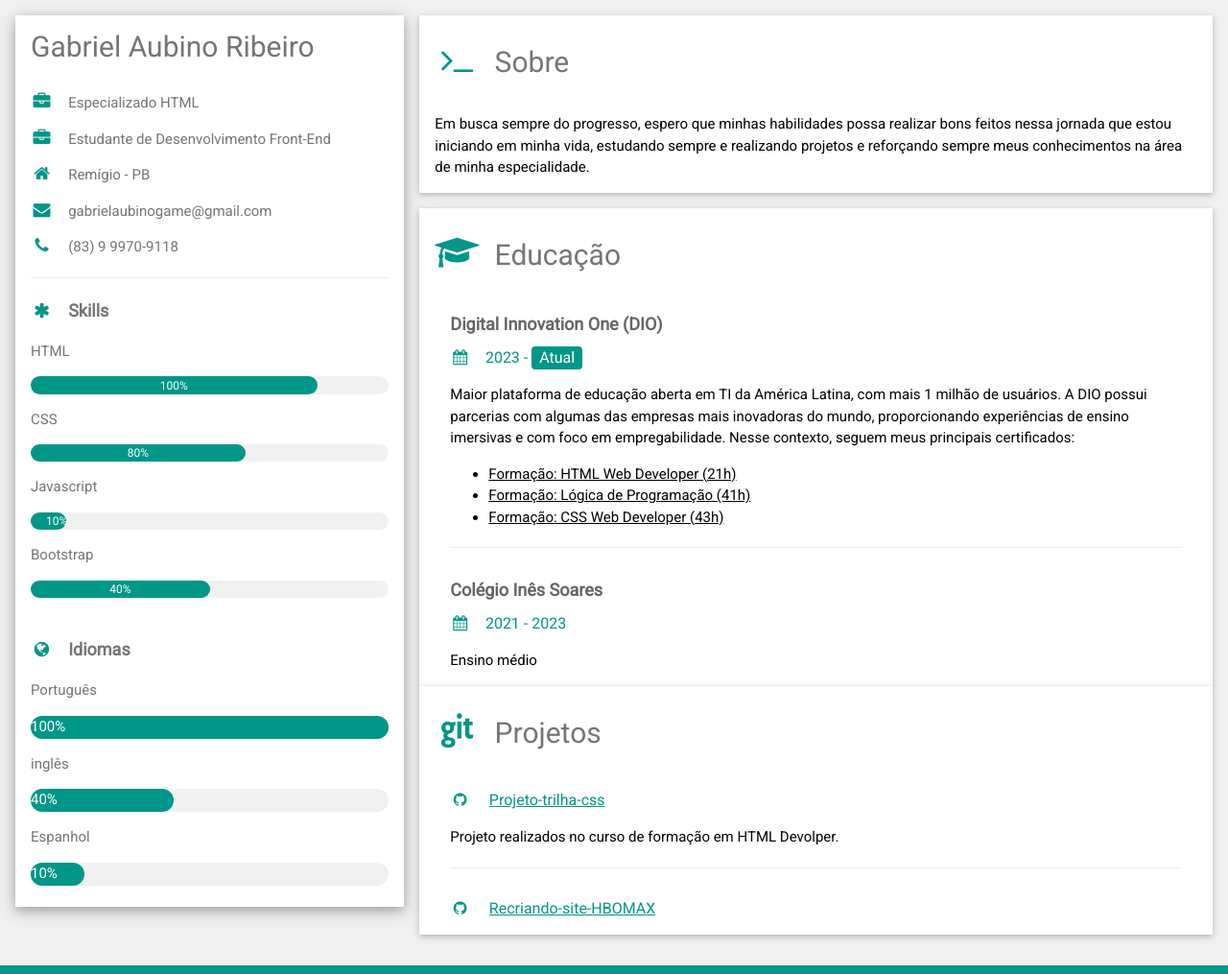
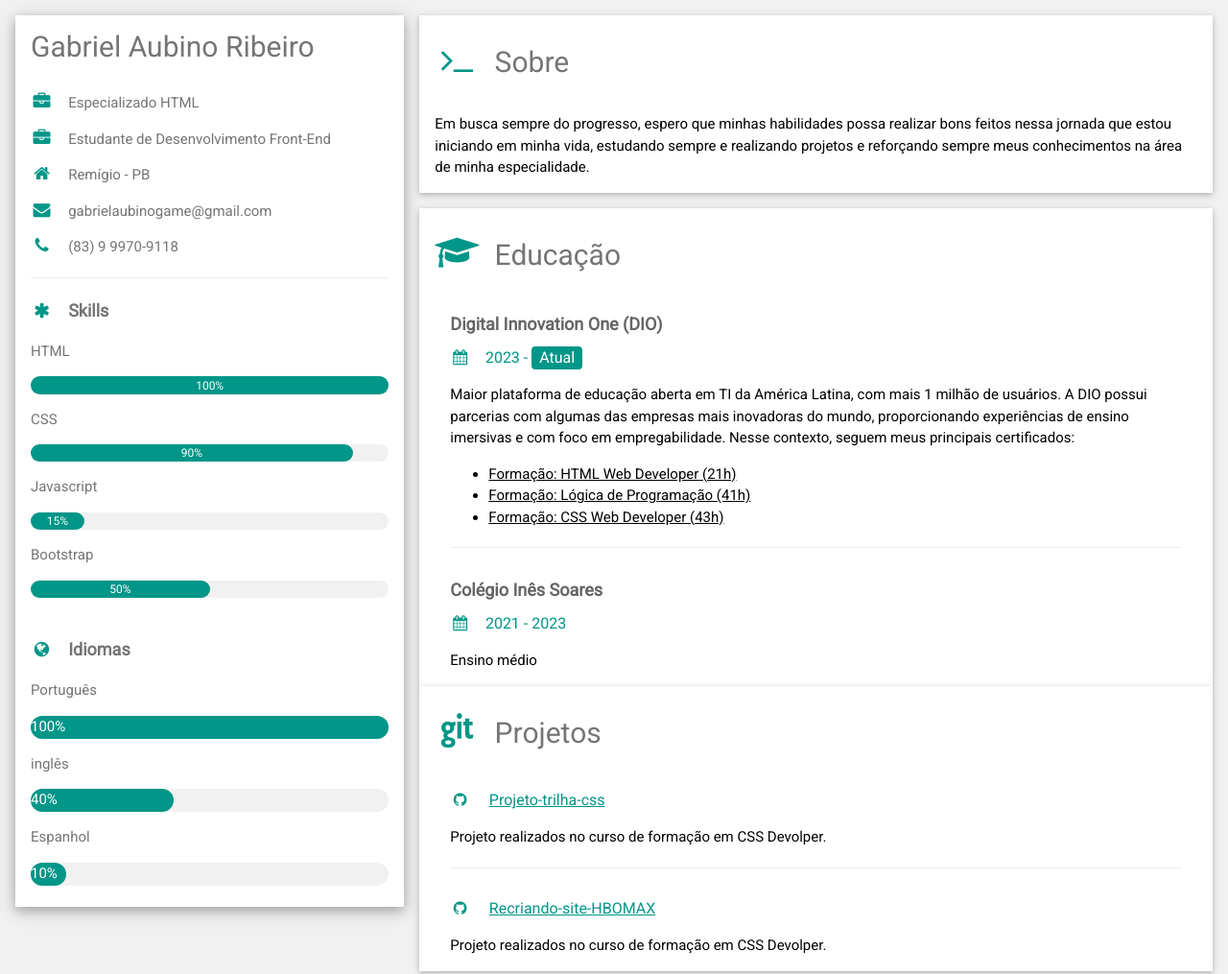
Before and after one commit to BieLsUs/Curriculo, a plain HTML site: page index.html in a window 1280 px wide. Shown: the top 1015 px of the page at 96% size. Drawn offline with nearby package versions, Linux system fonts and the light colour scheme.

Commit message:
Update index.html

```diff
--- a/index.html
+++ b/index.html
@@ -47,19 +47,19 @@
               </p>
               <p>HTML</p>
               <div class="w3-light-grey w3-round-xlarge w3-small">
-                <div class="w3-container w3-center w3-round-xlarge w3-teal" style="width:80%">100%</div>
+                <div class="w3-container w3-center w3-round-xlarge w3-teal" style="width:100%">100%</div>
               </div>
               <p>CSS</p>
               <div class="w3-light-grey w3-round-xlarge w3-small">
-                <div class="w3-container w3-center w3-round-xlarge w3-teal" style="width:60%">80%</div>
+                <div class="w3-container w3-center w3-round-xlarge w3-teal" style="width:90%">90%</div>
               </div>
               <p>Javascript</p>
               <div class="w3-light-grey w3-round-xlarge w3-small">
-                <div class="w3-container w3-center w3-round-xlarge w3-teal" style="width:10%">10%</div>
+                <div class="w3-container w3-center w3-round-xlarge w3-teal" style="width:15%">15%</div>
               </div>
               <p>Bootstrap</p>
               <div class="w3-light-grey w3-round-xlarge w3-small">
-                <div class="w3-container w3-center w3-round-xlarge w3-teal" style="width:50%">40%</div>
+                <div class="w3-container w3-center w3-round-xlarge w3-teal" style="width:50%">50%</div>
               </div>
               <br>
 
@@ -76,7 +76,7 @@
               </div>
               <p>Espanhol</p>
               <div class="w3-light-grey w3-round-xlarge">
-                <div class="w3-round-xlarge w3-teal" style="height:24px;width:15%">10%</div>
+                <div class="w3-round-xlarge w3-teal" style="height:24px;width:10%">10%</div>
               </div>
               <br>
             </div>
@@ -130,7 +130,7 @@
                 <i class="fa fa-github fa-fw w3-margin-right"></i>
                 <a href="https://github.com/BieLsUs/Trilha-CSS-1.git" target="_blank">Projeto-trilha-css</a>
               </h6>
-              <p>Projeto realizados no curso de formação em HTML Devolper.</p>
+              <p>Projeto realizados no curso de formação em CSS Devolper.</p>
               <hr>
             </div>
             <div class="w3-container">
@@ -138,7 +138,7 @@
                 <i class="fa fa-github fa-fw w3-margin-right"></i>
                 <a href="https://github.com/BieLsUs/hbomax.git" target="_blank">Recriando-site-HBOMAX</a>
               </h6>
-              <p></p>
+              <p>Projeto realizados no curso de formação em CSS Devolper.</p>
             </div>
           </div>
 
```
